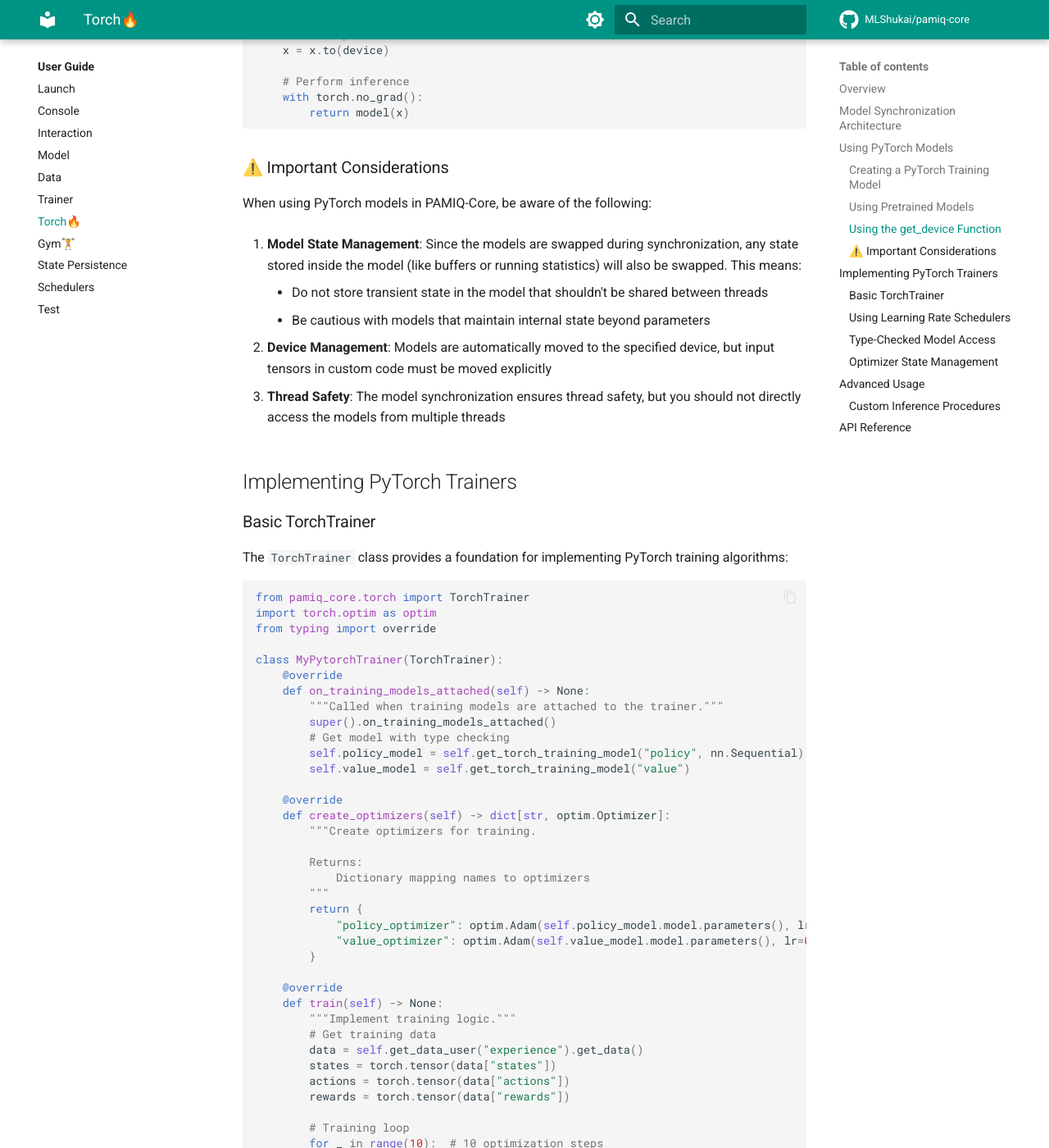
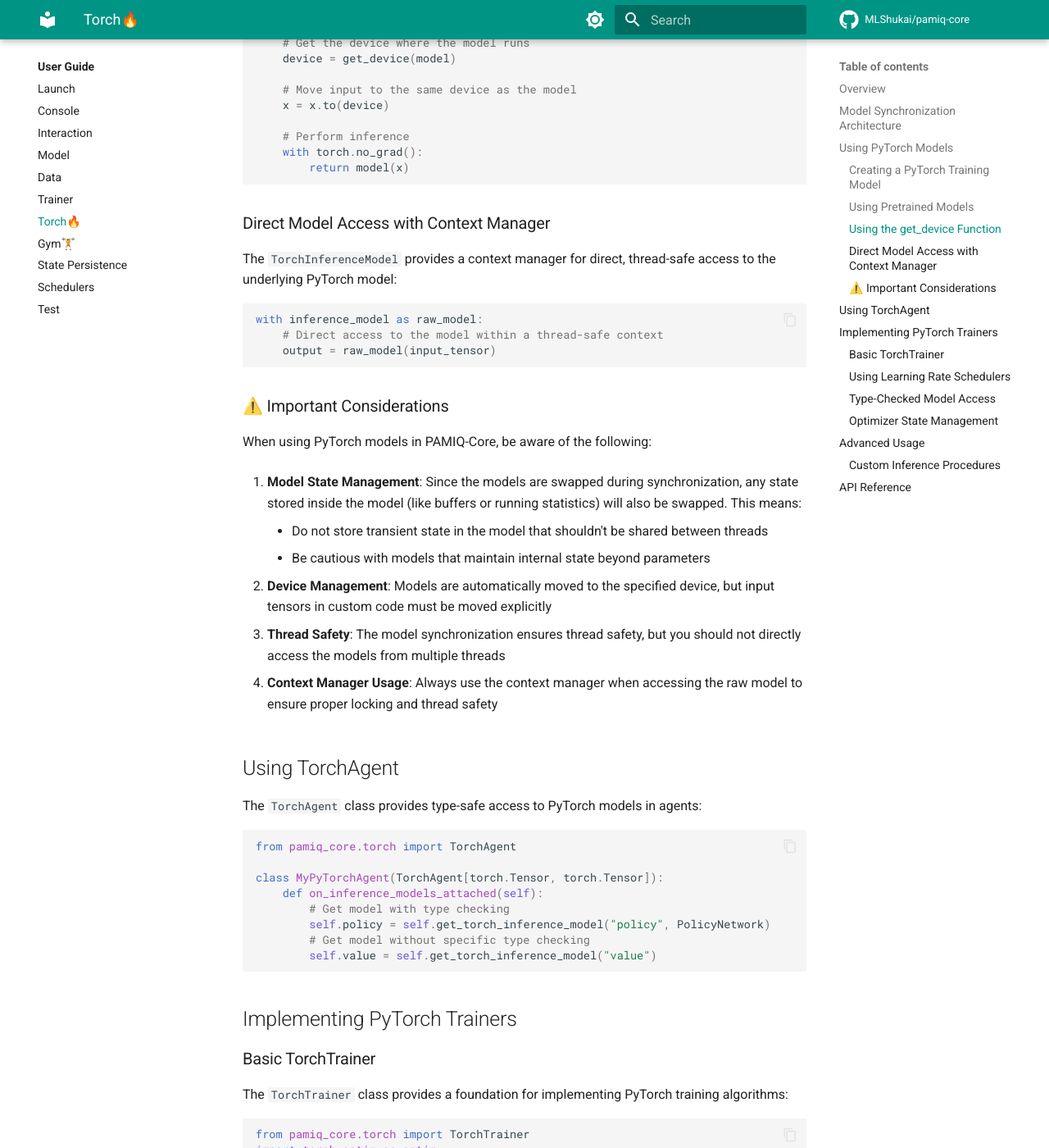
Before and after one commit to MLShukai/pamiq-core, an MkDocs documentation site: the page built from docs/user-guide/torch.md, in a window 1280 px wide and 1400 px high, scrolled down 3179 px. Shown: the whole window at 82% size. Built offline with MkDocs 1.6.1 and Material for MkDocs 9.7.7, drawn with Linux system fonts in a browser that asks for light colours; comment, search, counter and statistics services are not loaded; some of the changed text lies outside the part shown.

Commit message:
feat(docs): update Torch documentation to include TorchAgent and context manager usage

````diff
--- a/docs/user-guide/torch.md
+++ b/docs/user-guide/torch.md
@@ -10,6 +10,10 @@ PyTorch integration in PAMIQ-Core includes specialized implementations of:
 
     - `TorchInferenceModel`: Wrapper for PyTorch models in the inference thread
     - `TorchTrainingModel`: Wrapper for PyTorch models in the training thread
+
+- **Agent Class**:
+
+    - `TorchAgent`: Specialized agent class for type-safe PyTorch model access
 
 - **Trainer Class**:
 
@@ -121,6 +125,16 @@ def custom_inference_procedure(model: nn.Module, x: torch.Tensor) -> torch.Tenso
         return model(x)
 ```
 
+### Direct Model Access with Context Manager
+
+The `TorchInferenceModel` provides a context manager for direct, thread-safe access to the underlying PyTorch model:
+
+```python
+with inference_model as raw_model:
+    # Direct access to the model within a thread-safe context
+    output = raw_model(input_tensor)
+```
+
 ### ⚠️ Important Considerations
 
 When using PyTorch models in PAMIQ-Core, be aware of the following:
@@ -133,6 +147,23 @@ When using PyTorch models in PAMIQ-Core, be aware of the following:
 2. **Device Management**: Models are automatically moved to the specified device, but input tensors in custom code must be moved explicitly
 
 3. **Thread Safety**: The model synchronization ensures thread safety, but you should not directly access the models from multiple threads
+
+4. **Context Manager Usage**: Always use the context manager when accessing the raw model to ensure proper locking and thread safety
+
+## Using TorchAgent
+
+The `TorchAgent` class provides type-safe access to PyTorch models in agents:
+
+```python
+from pamiq_core.torch import TorchAgent
+
+class MyPyTorchAgent(TorchAgent[torch.Tensor, torch.Tensor]):
+    def on_inference_models_attached(self):
+        # Get model with type checking
+        self.policy = self.get_torch_inference_model("policy", PolicyNetwork)
+        # Get model without specific type checking
+        self.value = self.get_torch_inference_model("value")
+```
 
 ## Implementing PyTorch Trainers
 
@@ -275,4 +306,4 @@ model = TorchTrainingModel(
 
 ## API Reference
 
-More details, Checkout to the [API Reference](../api/trainer.md)
+For more details, check out the [API Reference](../api/torch.md)
````
Also changed, not shown: docs/api/torch.md (+1 -0 lines).
